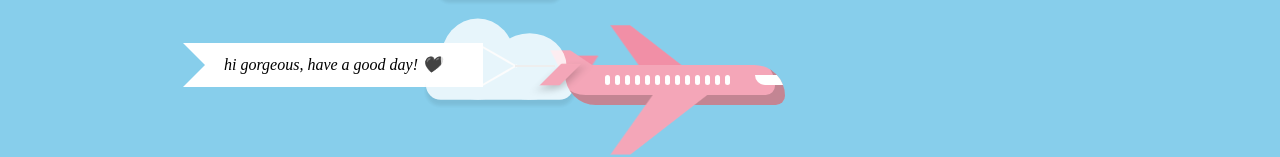
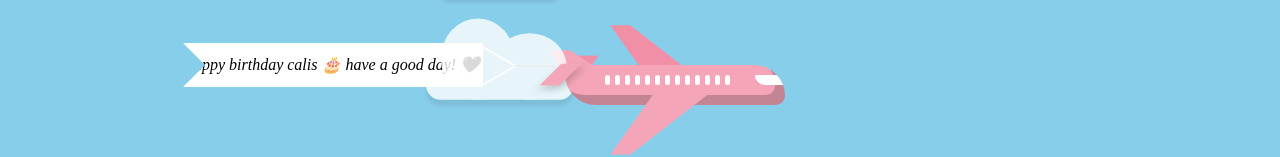
Before and after one commit to fiajauza/Hard-Question, a plain HTML site: page index.html in a window 1280 px wide. Shown: the part 335-492 px from the top of the page. Drawn offline with Linux system fonts and the light colour scheme.

Commit message:
Update index.html

```diff
--- a/index.html
+++ b/index.html
@@ -27,7 +27,7 @@
     <div class="banner-container">
         <i class="rope"></i>
         <i class="banner">
-         hi gorgeous, have a good day! 🖤
+         happy birthday calis 🎂 have a good day! 🖤
         <i class="triangle"></i>
     </i>
     </div>
```
